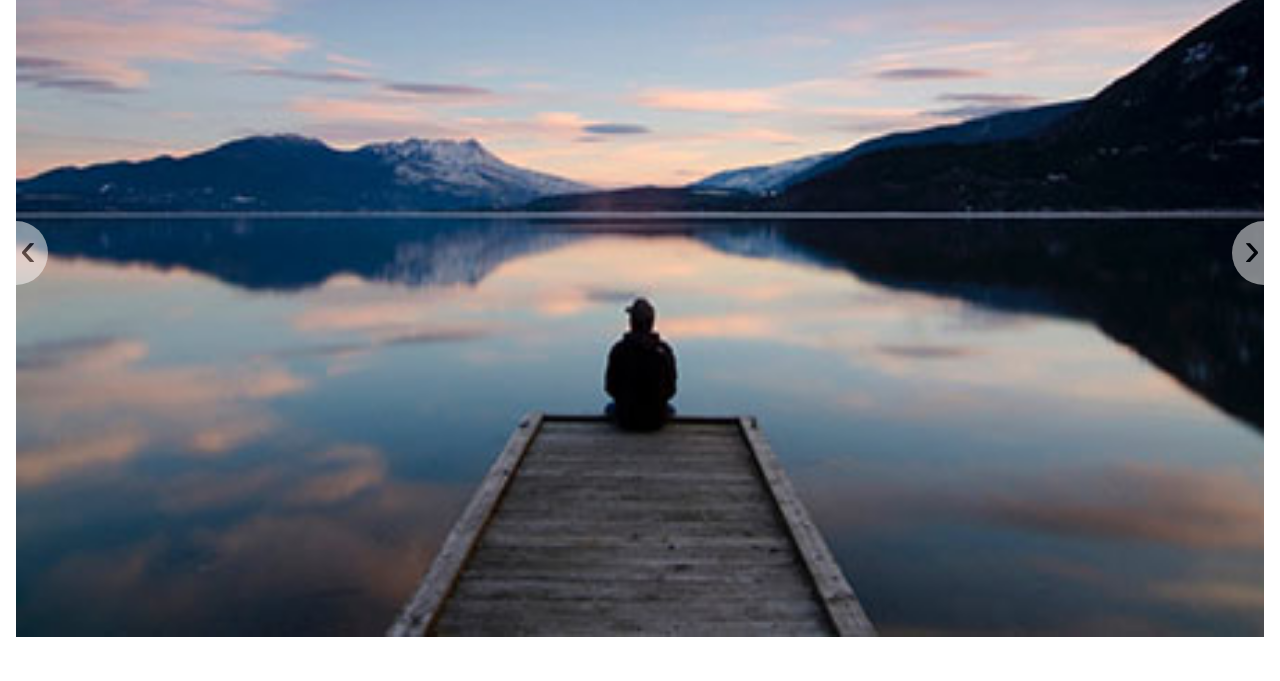
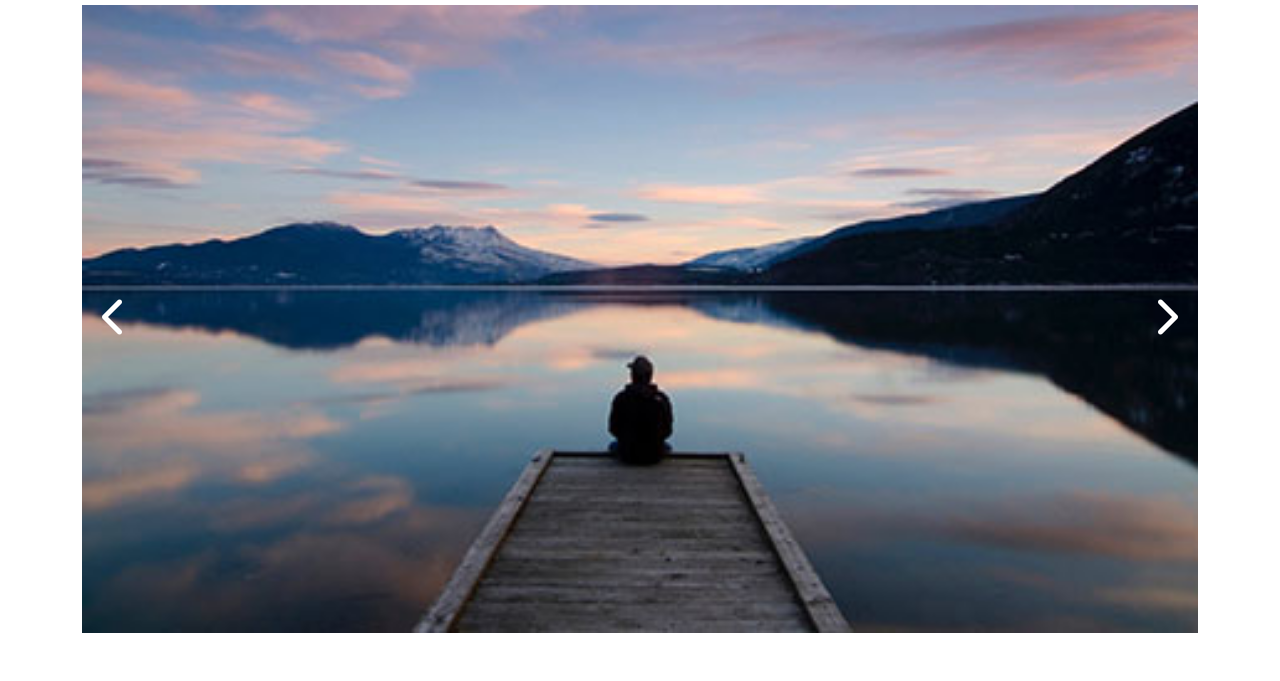
Before and after one commit to albim360/js-array-object-carousel, a plain HTML site: page index.html in a window 1280 px wide. Shown: the part 147-828 px from the top of the page. Before the commit the page ends 800 px from the top, so only its background shows below. Drawn offline with nearby package versions, Linux system fonts and the light colour scheme.

Commit message:
FEAT aggiunta struttura markup

```diff
--- a/css/app.css
+++ b/css/app.css
@@ -1,68 +1,45 @@
-* {
-margin: 0;
-padding: 0;
-box-sizing: border-box;
+body {
+    font-family: 'Times New Roman', Times, serif;
 }
 
-body {
-font-family: sans-serif;
+.slide img {
+	width: 100%;
+	aspect-ratio: 16/9;
+	object-fit: cover;
+	object-position: center;
 }
 
-img {
-    max-width: 100%;
-}
-
-.slider-wrapper {
-margin: 1rem;
-position: relative;
-overflow: hidden;
-}
-.slides-container {
-height: calc(100vh - 2rem);
-width: 100%;
-display: flex;
-list-style: none;
-margin: 0;
-padding: 0;
-overflow: scroll;
+.slide.active {
+	display: block;
 }
 
 .slide {
-width: 100%;
-height: 100%;
-flex: 1 0 100%;
+	display: none;
 }
 
-.slide-arrow {
-position: absolute;
-display: flex;
-top: 0;
-bottom: 0;
-margin: auto;
-height: 4rem;
-background-color: white;
-border: none;
-width: 2rem;
-font-size: 3rem;
-padding: 0;
-cursor: pointer;
-opacity: 0.5;
-transition: opacity 100ms;
+.carosello {
+	position: relative;
 }
 
-.slide-arrow:hover,
-.slide-arrow:focus {
-opacity: 1;
+.carosello .carosello__arrow {
+    position: absolute;
+    font-size: 40px;
+    color: white;
+    top: 50%;
+    transform: translateY(-50%);
+    transition: all 0.2s ease-in-out;
+    cursor: pointer;
 }
 
-#slide-arrow-prev {
-left: 0;
-padding-left: 0.25rem;
-border-radius: 0 2rem 2rem 0;
+.carosello .carosello__arrow:hover {
+    transform: translateY(-50%) scale(1.1);
 }
 
-#slide-arrow-next {
-right: 0;
-padding-left: 0.75rem;
-border-radius: 2rem 0 0 2rem;
+
+.carosello .carosello__arrow.arrow-left {
+	left: 20px;
 }
+
+.carosello .carosello__arrow.arrow-right {
+	right: 20px;
+}
--- a/index.html
+++ b/index.html
@@ -5,28 +5,49 @@
     <meta http-equiv="X-UA-Compatible" content="IE=edge">
     <meta name="viewport" content="width=device-width, initial-scale=1.0">
     <title>Carousel</title>
+    <script src="https://kit.fontawesome.com/c5d4023dee.js" crossorigin="anonymous"></script>
+    <link href="https://cdn.jsdelivr.net/npm/bootstrap@5.3.0-alpha1/dist/css/bootstrap.min.css" rel="stylesheet" integrity="sha384-GLhlTQ8iRABdZLl6O3oVMWSktQOp6b7In1Zl3/Jr59b6EGGoI1aFkw7cmDA6j6gD" crossorigin="anonymous">
     <link rel="stylesheet" href="./css/app.css">
-</head>
-<body>
-    <div class="container">
-        <section class="slider-wrapper">
-            <button class="slide-arrow" id="slide-arrow-prev">
-              &#8249;
-            </button>
+  </head>
+  <body>
 
-            <button class="slide-arrow" id="slide-arrow-next">
-              &#8250;
-            </button>
+    <section class="py-5">
+      <div class="container">
 
-            <ul class="slides-container" id="slides-container">
-              <img src="./img/01.jpg" class="slide" alt="">
-              <img src="./img/02.jpg" class="slide" alt="">
-              <img src="./img/03.jpg" class="slide" alt="">
-              <img src="./img/04.jpg" class="slide" alt="">
-              <img src="./img/05.jpg" class="slide" alt="">
-            </ul>
-          </section>
-    </div>
+        <h1 class="text-center p-4" style="font-weight: bold;">Carosello Panorami</h1>
+
+        <!-- struttura html del carosello -->
+        <div class="carosello">
+          <div class="slide active">
+            <img src="./img/01.jpg" alt="">
+          </div>
+
+          <div class="slide">
+            <img src="./img/02.jpg" alt="">
+          </div>
+
+          <div class="slide">
+            <img src="./img/03.jpg" alt="">
+          </div>
+
+          <div class="slide">
+            <img src="./img/04.jpg" alt="">
+          </div>
+
+          <div class="slide">
+            <img src="./img/05.jpg" alt="">
+          </div>
+
+          <div class="carosello__arrow arrow-left">
+            <i class="fa-solid fa-chevron-left"></i>
+          </div>
+
+          <div class="carosello__arrow arrow-right">
+            <i class="fa-solid fa-chevron-right"></i>
+          </div>
+        </div>
+      </div>
+    </section>
 <script src="./js/app.js"></script>
 </body>
 </html>
```
